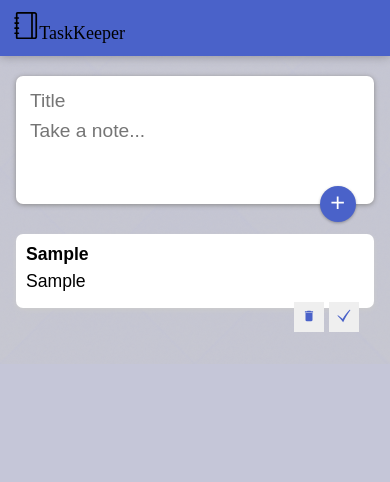
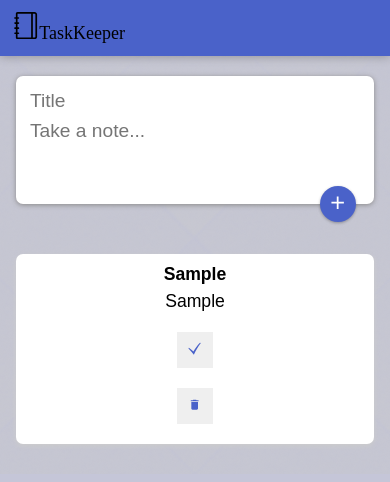
Before and after one commit to Alobam776/Todo-Taskkeeper, a React (Vite) app: page / in a window 390 px wide. Both pictures are taken after typing "Sample", "Sample" into the empty fields and a click on the button 338 px from the left and 204 px from the top of the page. Shown: the top 482 px of the page. Built offline with nearby package versions, Linux system fonts and the light colour scheme.

Commit message:
updated styles

```diff
--- a/src/styles/styles.css
+++ b/src/styles/styles.css
@@ -104,20 +104,30 @@ form button {
 }
 
 @media (max-width: 768px) {
-  .note {
+  /* .note {
     width: 100%;
     margin: 30px 0;
     clear: both;
     height: 74px;
     float: none;
+  } */
+
+  .note {
+    display: flex;
+    flex-direction: column;
+    align-items: center;
+    text-align: center;
   }
 
   .note button {
+    margin: 10px auto;
+  }
+  /* .note button {
     margin-right: 5px;
     width: 30px;
     height: 30px;
     font-size: 14px;
-  }
+  } */
 
   form {
     width: 100%;
```
